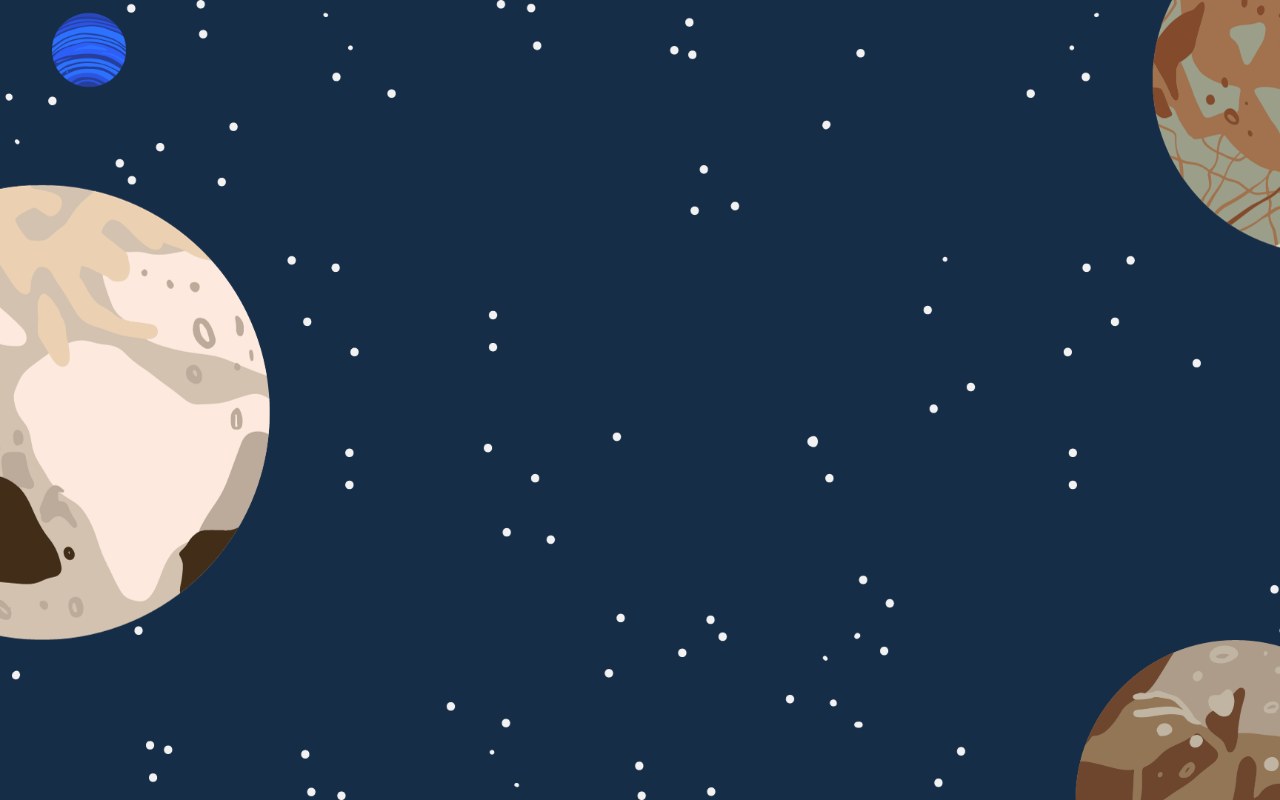
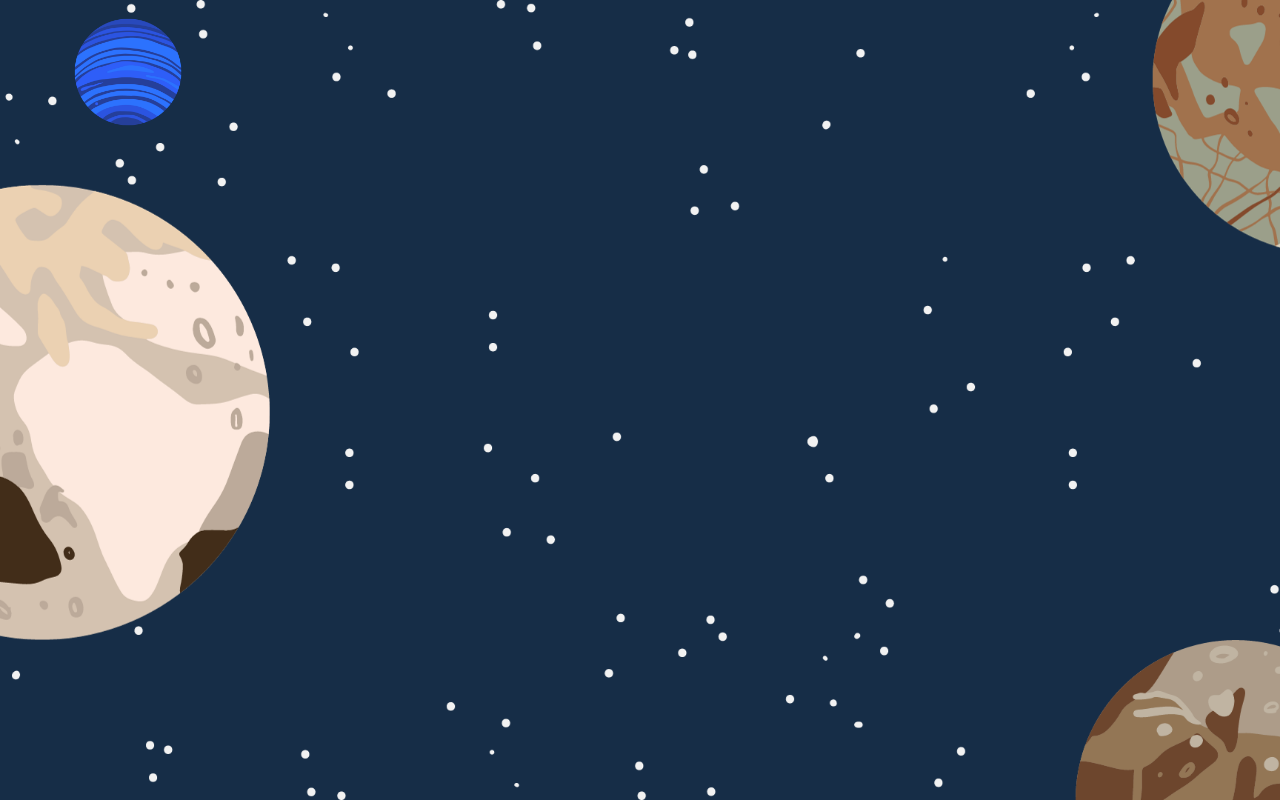
Before and after one commit to Maheda13/Maheda13.github.io, a plain HTML site: page index.html in a window 1280 px wide. Drawn offline with nearby package versions, Linux system fonts and the light colour scheme.

Commit message:
Update index.html

```diff
--- a/index.html
+++ b/index.html
@@ -50,7 +50,7 @@
   <meta name="viewport" content="width=device-width, initial-scale=1.0" />
   <!--                      Body                        -->
   <body>
-    <img src="images/tujuan.png" alt="Tujuan Pembelajaran" height="100px" />
+    <img src="images/tujuan.png" alt="Tujuan Pembelajaran" width="20%" />
 
     <!--                   Script                       -->
     <script>
```
